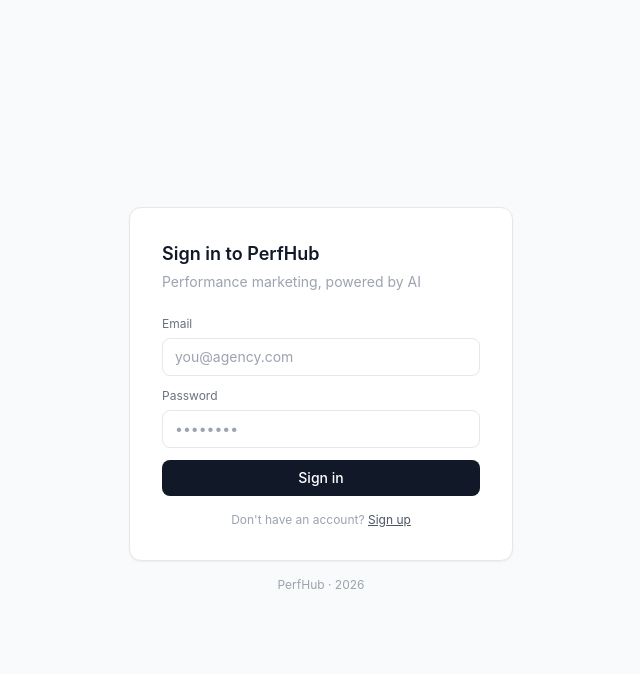
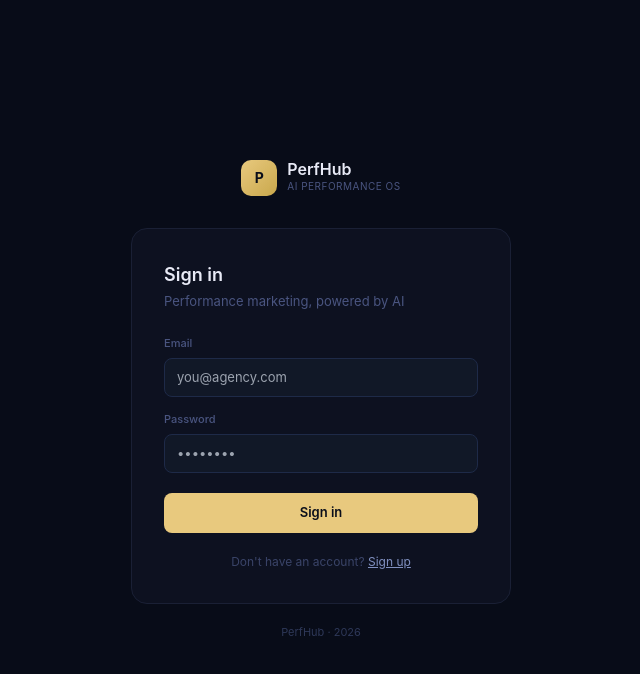
Before and after one commit to Farisijaz/perfhub, a Next.js app: page /login in a window 1280 px wide. Shown: the top 674 px of the page, without its empty margins (319-959 px from the left). Built offline with nearby package versions, Linux system fonts and the light colour scheme; no server answers.

Commit message:
Fix login, clients, sidebar, market audit parsing - full working build

```diff
--- a/app/(app)/layout.js
+++ b/app/(app)/layout.js
@@ -52,12 +52,15 @@
   }
 
   const isLocked = (agent) => {
+    // Only lock if a client is selected AND the previous step is not done
     if (!clientId || !agent || agent === 'audit') return false
     const order = ['audit', 'competitor', 'strategy', 'creative', 'reports']
     const idx = order.indexOf(agent)
     if (idx <= 0) return false
-    // locked if previous step not done
-    return !stepDone(order[idx - 1])
+    // Only lock if client has been selected for a while (progress has loaded)
+    // and the previous step is definitively not done
+    const prevDone = stepDone(order[idx - 1])
+    return !prevDone && Object.keys(progress).length > 0
   }
 
   const dotColor = (agent) => {
--- a/app/login/page.js
+++ b/app/login/page.js
@@ -15,9 +15,7 @@
 
   async function submit(e) {
     e.preventDefault()
-    setError('')
-    setSuccess('')
-    setLoading(true)
+    setError(''); setSuccess(''); setLoading(true)
     try {
       if (mode === 'signin') {
         const { error } = await supabase.auth.signInWithPassword({ email, password })
@@ -38,66 +36,87 @@
   }
 
   return (
-    <div className="min-h-screen bg-gray-50 flex items-center justify-center p-4">
-      <div className="w-full max-w-sm">
-        <div className="bg-white rounded-xl border border-gray-200 p-8 shadow-sm">
-          <h1 className="text-lg font-semibold text-gray-900 mb-1">
-            {mode === 'signin' ? 'Sign in to PerfHub' : 'Create your account'}
+    <div style={{minHeight:'100vh',background:'#080c18',display:'flex',alignItems:'center',justifyContent:'center',padding:'16px',fontFamily:'Inter,-apple-system,sans-serif'}}>
+      <div style={{width:'100%',maxWidth:'380px'}}>
+
+        {/* Logo */}
+        <div style={{display:'flex',alignItems:'center',gap:'10px',justifyContent:'center',marginBottom:'32px'}}>
+          <div style={{width:'36px',height:'36px',borderRadius:'10px',background:'linear-gradient(135deg,#e8c97e,#c9a84c)',display:'flex',alignItems:'center',justifyContent:'center',fontSize:'14px',fontWeight:'700',color:'#0a0e1a'}}>P</div>
+          <div>
+            <div style={{fontSize:'16px',fontWeight:'600',color:'#e8eaf6',lineHeight:'1'}}>PerfHub</div>
+            <div style={{fontSize:'10px',color:'#4a5580',marginTop:'2px',letterSpacing:'0.05em',textTransform:'uppercase'}}>AI Performance OS</div>
+          </div>
+        </div>
+
+        {/* Card */}
+        <div style={{background:'#0d1120',border:'1px solid #1a2035',borderRadius:'16px',padding:'32px'}}>
+          <h1 style={{fontSize:'18px',fontWeight:'600',color:'#e8eaf6',margin:'0 0 4px'}}>
+            {mode === 'signin' ? 'Sign in' : 'Create account'}
           </h1>
-          <p className="text-sm text-gray-400 mb-6">Performance marketing, powered by AI</p>
+          <p style={{fontSize:'13px',color:'#4a5580',margin:'0 0 24px'}}>Performance marketing, powered by AI</p>
+
           {error && (
-            <div className="text-sm text-red-700 bg-red-50 border border-red-100 rounded-lg p-3 mb-4">
+            <div style={{fontSize:'13px',color:'#fca5a5',background:'#2a0f0f',border:'1px solid #3a1515',borderRadius:'8px',padding:'10px 14px',marginBottom:'16px'}}>
               {error}
             </div>
           )}
           {success && (
-            <div className="text-sm text-green-700 bg-green-50 border border-green-100 rounded-lg p-3 mb-4">
+            <div style={{fontSize:'13px',color:'#86efac',background:'#14301a',border:'1px solid #1a4025',borderRadius:'8px',padding:'10px 14px',marginBottom:'16px'}}>
               {success}
             </div>
           )}
-          <form onSubmit={submit} className="space-y-3">
-            <div>
-              <label className="block text-xs text-gray-500 mb-1.5">Email</label>
+
+          <form onSubmit={submit}>
+            <div style={{marginBottom:'14px'}}>
+              <label style={{display:'block',fontSize:'11px',color:'#4a5580',marginBottom:'6px',fontWeight:'500'}}>Email</label>
               <input
-                className="w-full px-3 py-2 text-sm border border-gray-200 rounded-lg focus:outline-none focus:ring-2 focus:ring-gray-900 focus:border-transparent"
                 type="email"
                 placeholder="you@agency.com"
                 value={email}
                 onChange={e => setEmail(e.target.value)}
                 required
+                style={{width:'100%',padding:'9px 12px',fontSize:'13px',background:'#111827',border:'1px solid #1e2a48',borderRadius:'8px',color:'#e8eaf6',outline:'none',boxSizing:'border-box'}}
+                onFocus={e => e.target.style.borderColor='#4a5580'}
+                onBlur={e => e.target.style.borderColor='#1e2a48'}
               />
             </div>
-            <div>
-              <label className="block text-xs text-gray-500 mb-1.5">Password</label>
+            <div style={{marginBottom:'20px'}}>
+              <label style={{display:'block',fontSize:'11px',color:'#4a5580',marginBottom:'6px',fontWeight:'500'}}>Password</label>
               <input
-                className="w-full px-3 py-2 text-sm border border-gray-200 rounded-lg focus:outline-none focus:ring-2 focus:ring-gray-900 focus:border-transparent"
                 type="password"
                 placeholder="••••••••"
                 value={password}
                 onChange={e => setPassword(e.target.value)}
                 required
                 minLength={6}
+                style={{width:'100%',padding:'9px 12px',fontSize:'13px',background:'#111827',border:'1px solid #1e2a48',borderRadius:'8px',color:'#e8eaf6',outline:'none',boxSizing:'border-box'}}
+                onFocus={e => e.target.style.borderColor='#4a5580'}
+                onBlur={e => e.target.style.borderColor='#1e2a48'}
               />
             </div>
             <button
               type="submit"
               disabled={loading}
-              className="w-full bg-gray-900 text-white text-sm font-medium py-2 px-4 rounded-lg hover:bg-gray-800 disabled:opacity-50 mt-1"
+              style={{width:'100%',background:'#e8c97e',color:'#0a0e1a',fontSize:'13px',fontWeight:'600',padding:'10px',borderRadius:'8px',border:'none',cursor:loading?'not-allowed':'pointer',opacity:loading?0.6:1}}
             >
               {loading ? 'Please wait...' : mode === 'signin' ? 'Sign in' : 'Create account'}
             </button>
           </form>
-          <p className="text-center text-xs text-gray-400 mt-4">
+
+          <p style={{textAlign:'center',fontSize:'12px',color:'#3a4468',marginTop:'20px'}}>
             {mode === 'signin' ? "Don't have an account? " : 'Already have an account? '}
             <button
-              className="text-gray-600 underline"
+              style={{color:'#8090c0',background:'none',border:'none',cursor:'pointer',fontSize:'12px',textDecoration:'underline'}}
               onClick={() => { setMode(mode === 'signin' ? 'signup' : 'signin'); setError('') }}
             >
               {mode === 'signin' ? 'Sign up' : 'Sign in'}
             </button>
           </p>
         </div>
-        <p className="text-center text-xs text-gray-400 mt-4">PerfHub · {new Date().getFullYear()}</p>
+
+        <p style={{textAlign:'center',fontSize:'11px',color:'#2e3858',marginTop:'20px'}}>
+          PerfHub · {new Date().getFullYear()}
+        </p>
       </div>
     </div>
   )
```
Also changed, not shown: app/(app)/clients/page.js (+24 -24 lines), app/api/claude/route.js (+8 -4 lines).
